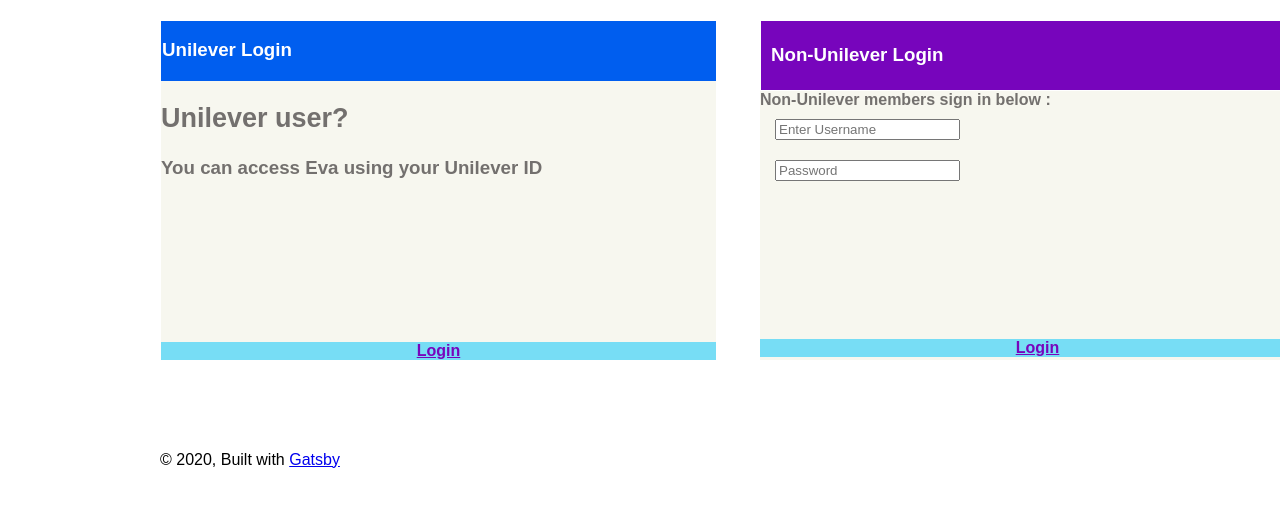
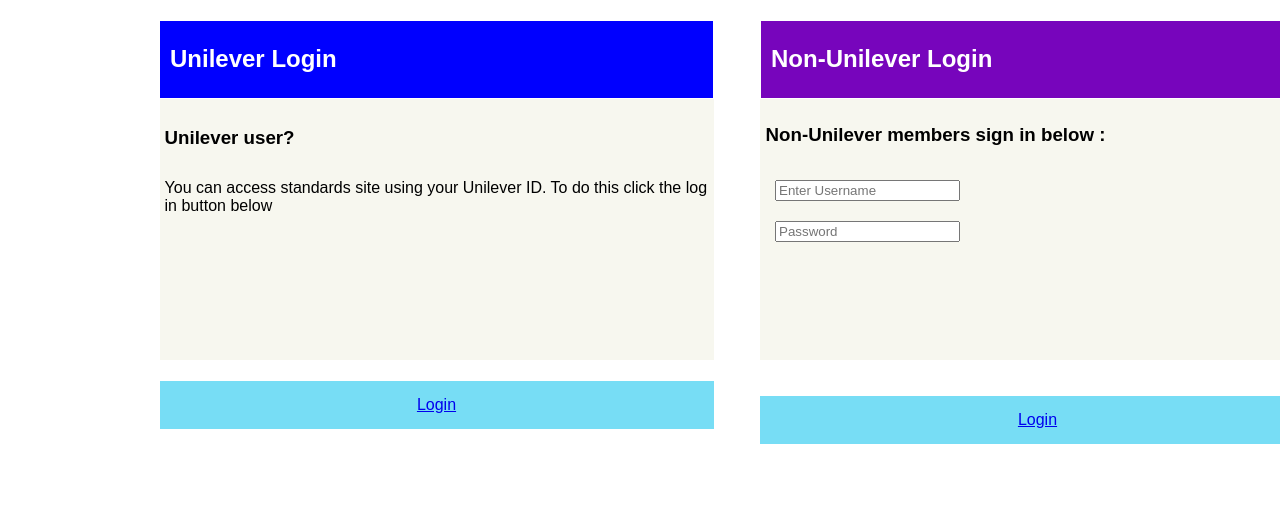
Before and after one commit to stephen-dcruz/StandardsSSO, a Gatsby site: page / in a window 1280 px wide. Shown: the part 86-592 px from the top of the page. Built offline with nearby package versions, Linux system fonts and the light colour scheme; Gatsby itself is replaced by a stand-in of ours.

Commit message:
changes to padding and tags etc

```diff
--- a/src/components/layout.css
+++ b/src/components/layout.css
@@ -8,18 +8,29 @@
   -webkit-font-smoothing: antialiased;
   -moz-osx-font-smoothing: grayscale;
 }
+h3{
+  color:black;
+  padding: 1%;
+}
+p{
+  color:black;
+  padding: 1%;
+}
 .login-section{
 width: 1280px;
 overflow: hidden;
 padding-bottom: 90px;
-margin: 0 auto;
+left: 0%;
+margin: 0%;
+text-align: left;
 
 }
 .panel-heading1{
   color: #ffffff;
-  background-color: #005EEF;
-  padding:1px;
-  border:none;
+  background-color: blue;
+  padding:5px 10px;
+  border:1px solid;
+  border-color: #ffffff;
 }
 .panel-heading-font{
   font-size: 16px;
@@ -32,7 +43,10 @@
   background-color: #77DDF5;
   color: #7705bc;
   display:block;
+  margin-top: 0%;
+  position: absolute;
   width:100%;
+  padding:15px 0px;
   text-align: center;
   transform: translate(0px, 193px);
 }
@@ -42,7 +56,6 @@
   padding:5px 10px;
   border:1px solid;
   border-color: #ffffff;
-
 }
 .panel-font1{
   font-size:27px;
@@ -58,7 +71,8 @@
 width: 555px;
 height: 340px;
 float:left;
-transform: translate(1px, -1px);
+left: 0%;
+transform: translate(-1px, -1px);
 
   /* position:absolute;
   bottom: 416px;
--- a/src/components/layout.js
+++ b/src/components/layout.js
@@ -35,9 +35,7 @@
       >
         <main>{children}</main>
         <footer>
-          © {new Date().getFullYear()}, Built with
-          {` `}
-          <a href="https://www.gatsbyjs.org">Gatsby</a>
+          <a ></a>
         </footer>
       </div>
     </>
--- a/src/pages/index.js
+++ b/src/pages/index.js
@@ -12,26 +12,24 @@
 
     <div class="panel-login position1">
       <div class="panel-heading1 panel-heading-font" >
-        <h3>Unilever Login</h3>
+        <h2>Unilever Login</h2>
       </div>
-      <h2 class="panel-font1">
-        <b>Unilever user?</b>
-      </h2>
-      <h3>
-        <b>You can access Eva using your Unilever ID</b>
-      </h3>
-      <a href="#standards-site" class="btn-login panel1-btn">
-        <b>Login</b>
-      </a>
+      <h2 class="panel-font1"></h2>
+        <h3>Unilever user?</h3>
+
+        <p>You can access standards site using your Unilever ID.
+          To do this click the log in button below
+        </p>
+      <a  class="btn-login panel1-btn"><><Link to="/regression">Login</Link></></a>
     </div>
 
 
       <div class="panel-login position2">
       <div class="panel-heading2 panel-heading-font" >
-          <h3>Non-Unilever Login</h3>
+            <h2>Non-Unilever Login</h2>
         </div>
         <div class="">
-          <b>Non-Unilever members sign in below :</b>
+            <h3>Non-Unilever members sign in below :</h3>
         </div>
         <form>
         <div class="form-container">
@@ -43,17 +41,9 @@
           <input type="text" placeholder="Password" name="pwrd" required>
           </input>
         </div>
+        <a  class="btn-login panel1-btn"><><Link to="/regression">Login</Link></></a>
         </form>
-      <a href="#standards-site" class="btn-login panel2-btn">
-        <b>Login</b>
-      </a>
-
        </div>
-
-
-
-
-
     </div>
 
   </Layout>
```
Lines whose indentation alone changed are shown as unchanged.
